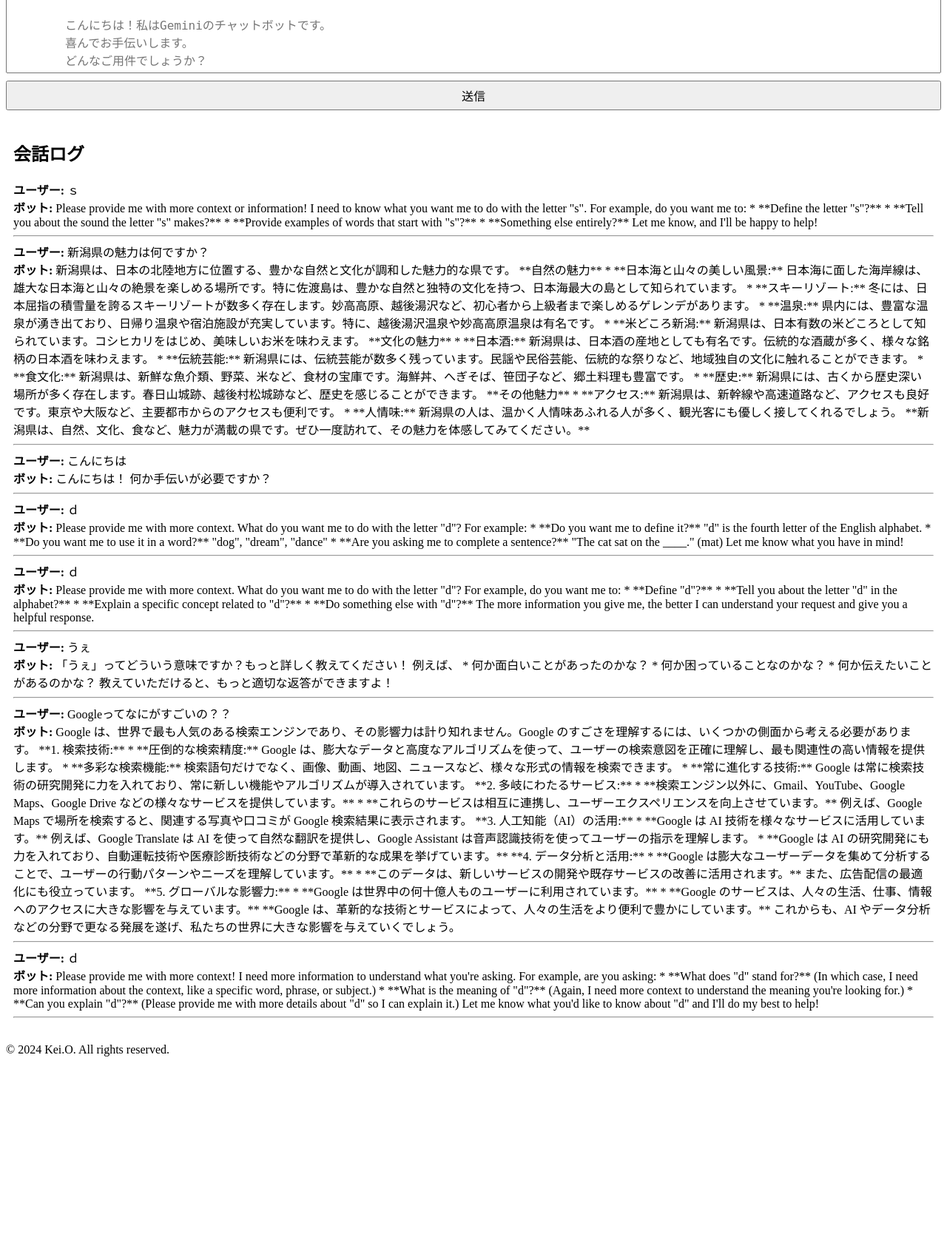
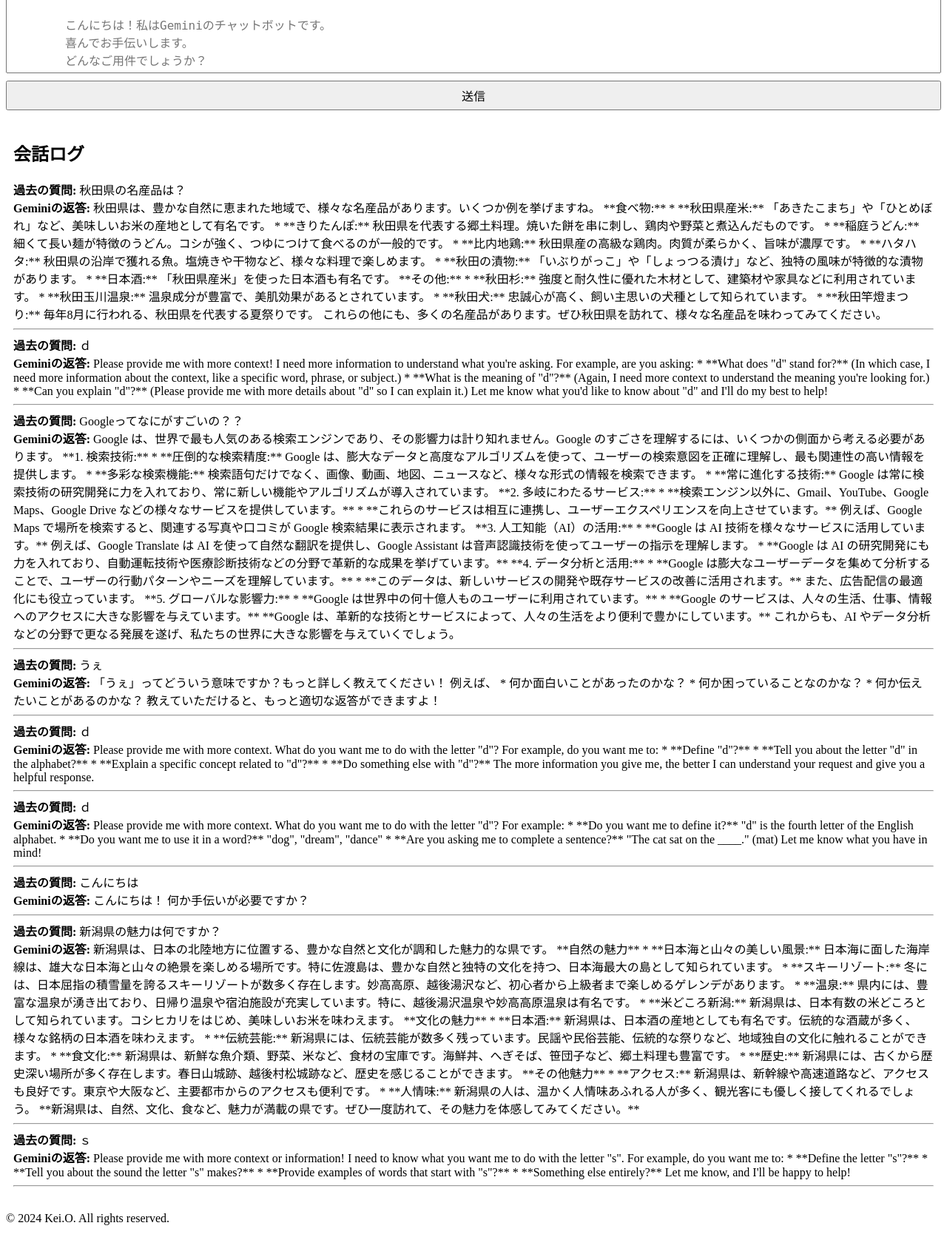
Before and after one commit to keisukeoyamada/chatBot, a Flask app: page / in a window 1280 px wide. Shown: the part 134-1806 px from the top of the page at 74% size. Before the commit the page ends 1562 px from the top, so only its background shows below. Run offline with Flask 3, Linux system fonts and the light colour scheme.

Commit message:
reverceフィルターでログを降順に表示@bot.html

```diff
--- a/conversation_log.json
+++ b/conversation_log.json
@@ -6,3 +6,4 @@
 {"user_input": "うぇ", "bot_response": "「うぇ」ってどういう意味ですか？もっと詳しく教えてください！ \n\n例えば、\n\n* 何か面白いことがあったのかな？\n* 何か困っていることなのかな？\n* 何か伝えたいことがあるのかな？\n\n教えていただけると、もっと適切な返答ができますよ！ \n"}
 {"user_input": "Googleってなにがすごいの？？", "bot_response": "Google は、世界で最も人気のある検索エンジンであり、その影響力は計り知れません。Google のすごさを理解するには、いくつかの側面から考える必要があります。\n\n**1. 検索技術:**\n\n* **圧倒的な検索精度:** Google は、膨大なデータと高度なアルゴリズムを使って、ユーザーの検索意図を正確に理解し、最も関連性の高い情報を提供します。\n* **多彩な検索機能:** 検索語句だけでなく、画像、動画、地図、ニュースなど、様々な形式の情報を検索できます。\n* **常に進化する技術:** Google は常に検索技術の研究開発に力を入れており、常に新しい機能やアルゴリズムが導入されています。\n\n**2. 多岐にわたるサービス:**\n\n* **検索エンジン以外に、Gmail、YouTube、Google Maps、Google Drive などの様々なサービスを提供しています。** \n* **これらのサービスは相互に連携し、ユーザーエクスペリエンスを向上させています。** 例えば、Google Maps で場所を検索すると、関連する写真や口コミが Google 検索結果に表示されます。\n\n**3. 人工知能（AI）の活用:**\n\n* **Google は AI 技術を様々なサービスに活用しています。** 例えば、Google Translate は AI を使って自然な翻訳を提供し、Google Assistant は音声認識技術を使ってユーザーの指示を理解します。\n* **Google は AI の研究開発にも力を入れており、自動運転技術や医療診断技術などの分野で革新的な成果を挙げています。**\n\n**4. データ分析と活用:**\n\n* **Google は膨大なユーザーデータを集めて分析することで、ユーザーの行動パターンやニーズを理解しています。**\n* **このデータは、新しいサービスの開発や既存サービスの改善に活用されます。** また、広告配信の最適化にも役立っています。\n\n**5. グローバルな影響力:**\n\n* **Google は世界中の何十億人ものユーザーに利用されています。**\n* **Google のサービスは、人々の生活、仕事、情報へのアクセスに大きな影響を与えています。**\n\n**Google は、革新的な技術とサービスによって、人々の生活をより便利で豊かにしています。** これからも、AI やデータ分析などの分野で更なる発展を遂げ、私たちの世界に大きな影響を与えていくでしょう。\n"}
 {"user_input": "ｄ", "bot_response": "Please provide me with more context! I need more information to understand what you're asking. \n\nFor example, are you asking:\n\n* **What does \"d\" stand for?**  (In which case, I need more information about the context, like a specific word, phrase, or subject.)\n* **What is the meaning of \"d\"?**  (Again, I need more context to understand the meaning you're looking for.)\n* **Can you explain \"d\"?** (Please provide me with more details about \"d\" so I can explain it.)\n\nLet me know what you'd like to know about \"d\" and I'll do my best to help! \n"}
+{"user_input": "秋田県の名産品は？", "bot_response": "秋田県は、豊かな自然に恵まれた地域で、様々な名産品があります。いくつか例を挙げますね。\n\n**食べ物:**\n\n* **秋田県産米:**  「あきたこまち」や「ひとめぼれ」など、美味しいお米の産地として有名です。\n* **きりたんぽ:** 秋田県を代表する郷土料理。焼いた餅を串に刺し、鶏肉や野菜と煮込んだものです。\n* **稲庭うどん:** 細くて長い麺が特徴のうどん。コシが強く、つゆにつけて食べるのが一般的です。\n* **比内地鶏:**  秋田県産の高級な鶏肉。肉質が柔らかく、旨味が濃厚です。\n* **ハタハタ:** 秋田県の沿岸で獲れる魚。塩焼きや干物など、様々な料理で楽しめます。\n* **秋田の漬物:**  「いぶりがっこ」や「しょっつる漬け」など、独特の風味が特徴的な漬物があります。\n* **日本酒:**  「秋田県産米」を使った日本酒も有名です。\n\n**その他:**\n\n* **秋田杉:**  強度と耐久性に優れた木材として、建築材や家具などに利用されています。\n* **秋田玉川温泉:**  温泉成分が豊富で、美肌効果があるとされています。\n* **秋田犬:**  忠誠心が高く、飼い主思いの犬種として知られています。\n* **秋田竿燈まつり:**  毎年8月に行われる、秋田県を代表する夏祭りです。\n\nこれらの他にも、多くの名産品があります。ぜひ秋田県を訪れて、様々な名産品を味わってみてください。\n"}
--- a/templates/bot.html
+++ b/templates/bot.html
@@ -92,9 +92,9 @@
     <div id="loading-icon"></div>
     <div id="response">
         <h2>会話ログ</h2>
-        {% for conversation in conversations %}
-            <div><strong>ユーザー:</strong> {{ conversation.user_input }}</div>
-            <div><strong>ボット:</strong> {{ conversation.bot_response }}</div>
+        {% for conversation in conversations | reverse %}
+            <div><strong>過去の質問:</strong> {{ conversation.user_input }}</div>
+            <div><strong>Geminiの返答:</strong> {{ conversation.bot_response }}</div>
             <hr>
         {% endfor %}
     </div>
```
